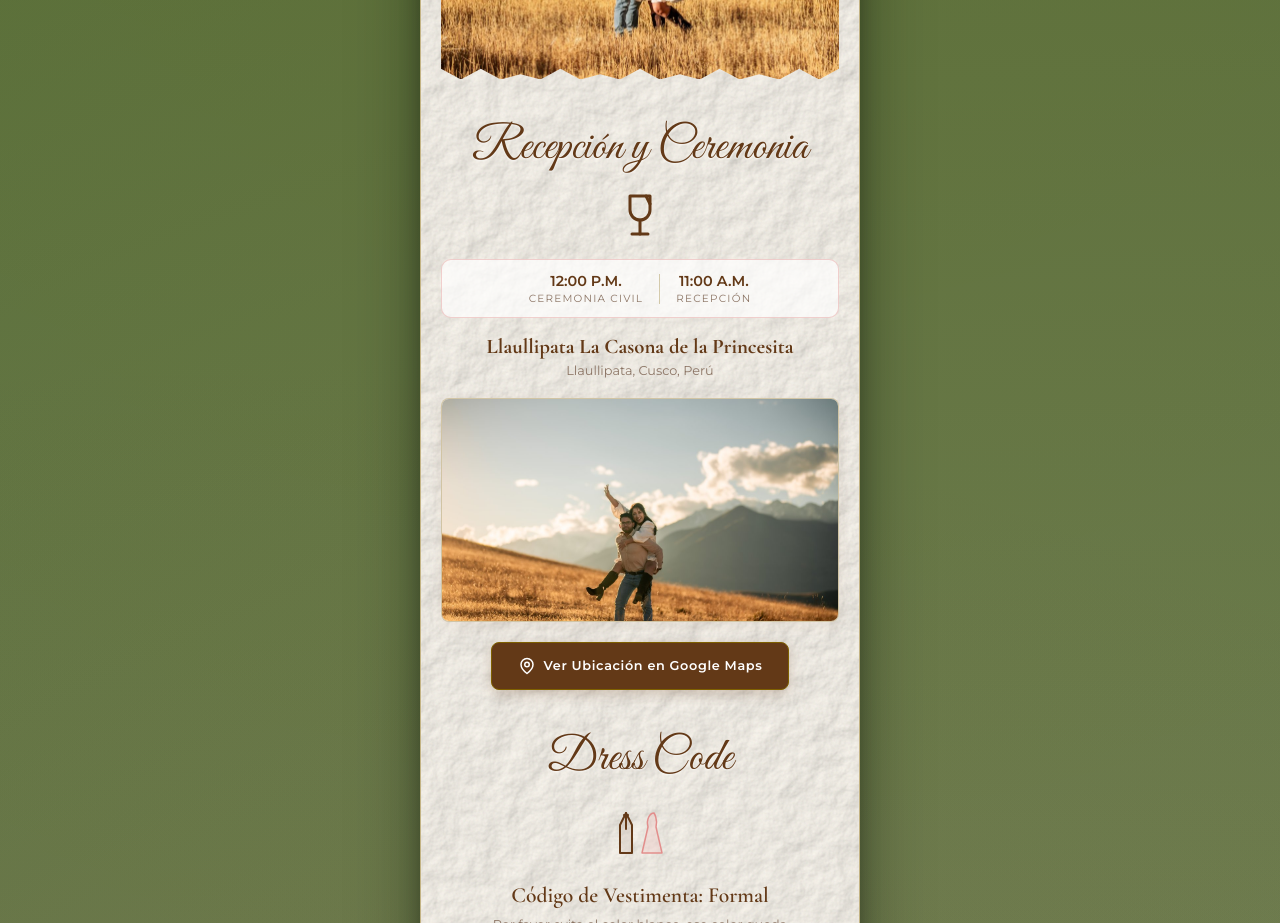
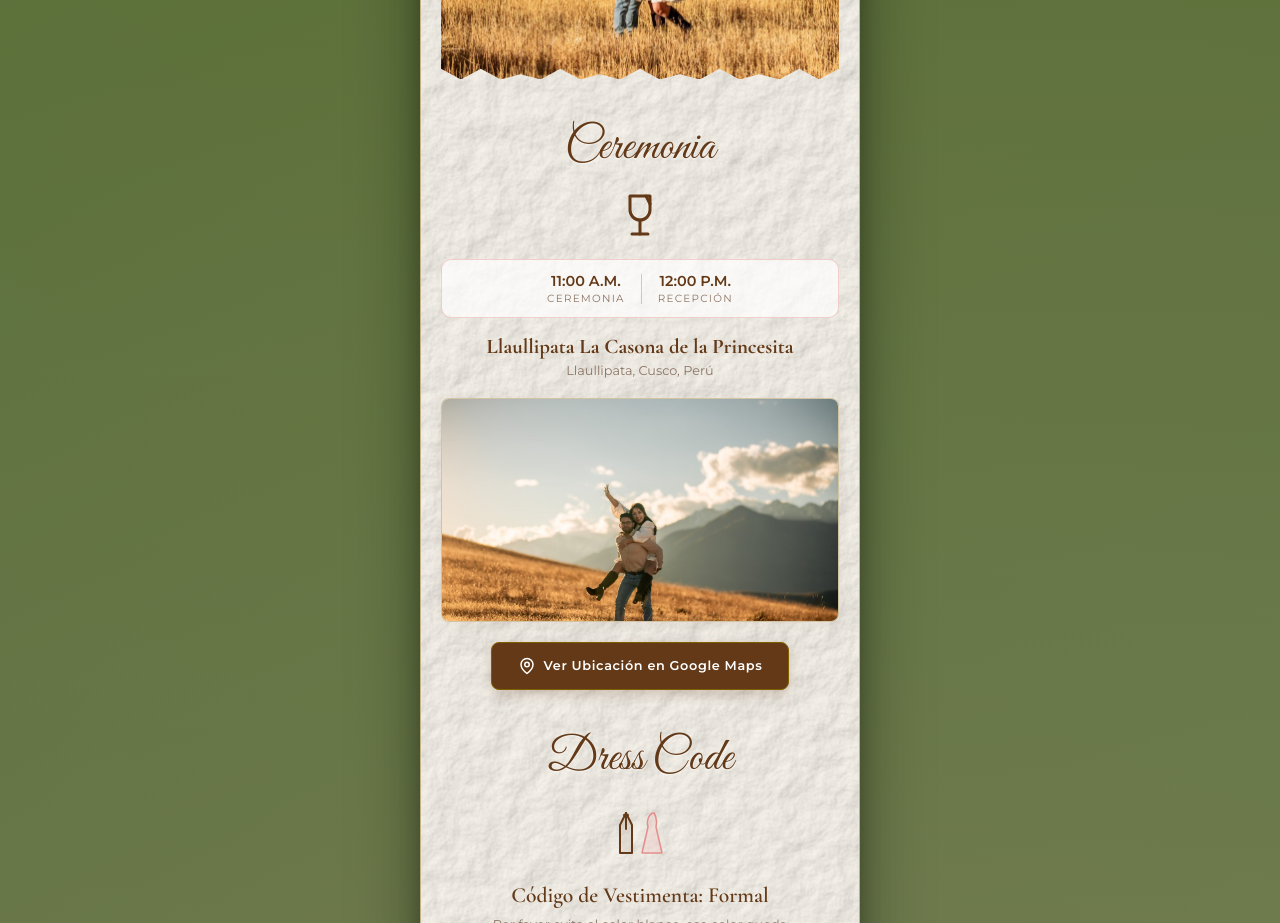
Before and after one commit to Osmorelabs/invitarte_wedding-katherine-enrry_21-11-2026, an Astro site: page / in a window 1280 px wide. Shown: the part 2120-3043 px from the top of the page. Built offline with nearby package versions, Linux system fonts and the light colour scheme; Astro itself is replaced by a stand-in of ours.

Commit message:
feat: modificando targeta de ceremonia

```diff
--- a/src/components/WeddingInvitation.vue
+++ b/src/components/WeddingInvitation.vue
@@ -150,9 +150,9 @@
         </div>
       </section>
 
-      <!-- SECTION 4: RECEPCIÓN & CEREMONIA -->
+      <!-- SECTION 4: CEREMONIA & RECEPCIÓN -->
       <section class="card-section reception-section">
-        <h2 class="script-title">Recepción y Ceremonia</h2>
+        <h2 class="script-title">Ceremonia</h2>
 
         <!-- Clinking Glasses Icon -->
         <div class="section-icon">
@@ -167,12 +167,12 @@
         <div class="venue-info">
           <div class="schedule-box">
             <div class="schedule-item">
-              <span class="time-tag">12:00 P.M.</span>
-              <span class="event-label">CEREMONIA CIVIL</span>
+              <span class="time-tag">11:00 A.M.</span>
+              <span class="event-label">CEREMONIA</span>
             </div>
             <div class="schedule-divider"></div>
             <div class="schedule-item">
-              <span class="time-tag">11:00 A.M.</span>
+              <span class="time-tag">12:00 P.M.</span>
               <span class="event-label">RECEPCIÓN</span>
             </div>
           </div>
```
